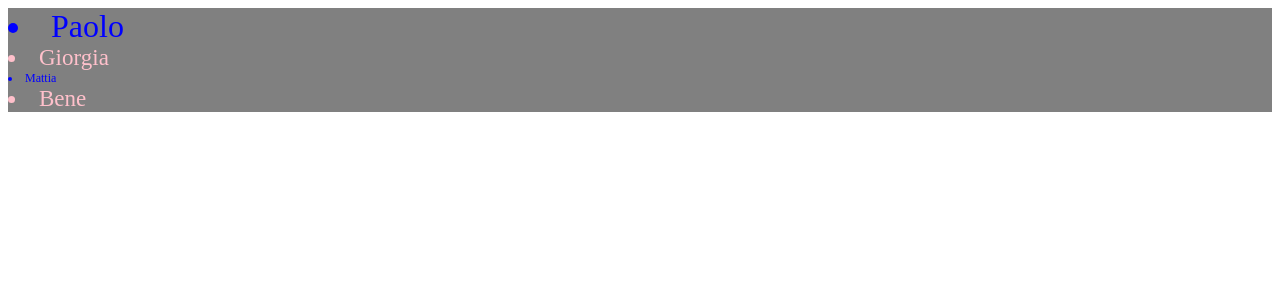
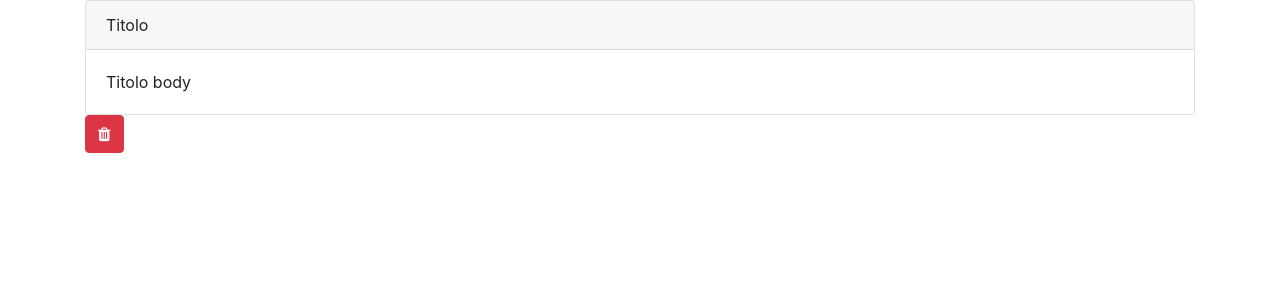
Before and after one commit to Paolo-Fiaschi/angular-udemy, an Angular app in the folder myApp/: page / in a window 1280 px wide. Shown: the top 300 px of the page. Built offline with nearby package versions, Linux system fonts and the light colour scheme.

Commit message:
install bootstrap e font-awesome

```diff
--- a/myApp/angular.json
+++ b/myApp/angular.json
@@ -30,6 +30,8 @@
               "src/assets"
             ],
             "styles": [
+              "node_modules/bootstrap/dist/css/bootstrap.min.css",
+              "node_modules/font-awesome/css/font-awesome.min.css",
               "src/styles.scss"
             ],
             "scripts": []
--- a/myApp/package.json
+++ b/myApp/package.json
@@ -19,6 +19,9 @@
     "@angular/platform-browser": "~10.1.1",
     "@angular/platform-browser-dynamic": "~10.1.1",
     "@angular/router": "~10.1.1",
+    "bootstrap": "^4.5.2",
+    "font-awesome": "^4.7.0",
+    "fontawesome": "^5.6.3",
     "rxjs": "~6.6.0",
     "tslib": "^2.0.0",
     "zone.js": "~0.10.2"
--- a/myApp/src/app/app.component.ts
+++ b/myApp/src/app/app.component.ts
@@ -4,11 +4,17 @@ import { User } from './model/users';
 @Component({
   selector: 'app-root',
   template: `
-    <li
-      [ngStyle]="getStyle(user)"
-      *ngFor="let user of users">
-      {{ user.name }}
-    </li>
+    <div class="container">
+      <div class="card">
+        <div class="card-header">
+          Titolo
+        </div>
+        <div class="card-body">
+          Titolo body
+        </div>
+      </div>
+      <button class="btn btn-danger"><i class="fa fa-trash"></i></button>
+    </div>
   `,
   styles: [`
     .male {background-color: blue; color: white}
@@ -16,13 +22,6 @@ import { User } from './model/users';
   `]
 })
 export class AppComponent {
-  getStyle(user){
-    return {
-      backgroundColor: 'grey',
-      color: user.gender === 'M' ? 'blue' : 'pink',
-      fontSize: user.age + 'px'
-    }
-  }
   users = [
     {id: 1, name: 'Paolo', age: 32, gender: 'M'},
     {id: 2, name: 'Giorgia', age: 23, gender: 'F'},
```
Also changed, not shown: 1 other file (tests, documents, lock files or other folders).
